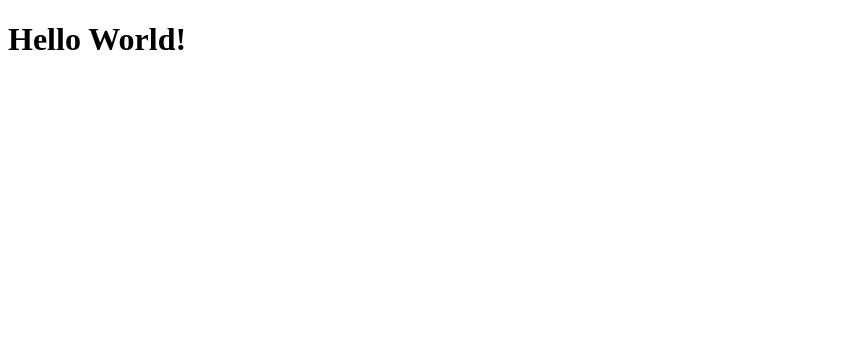
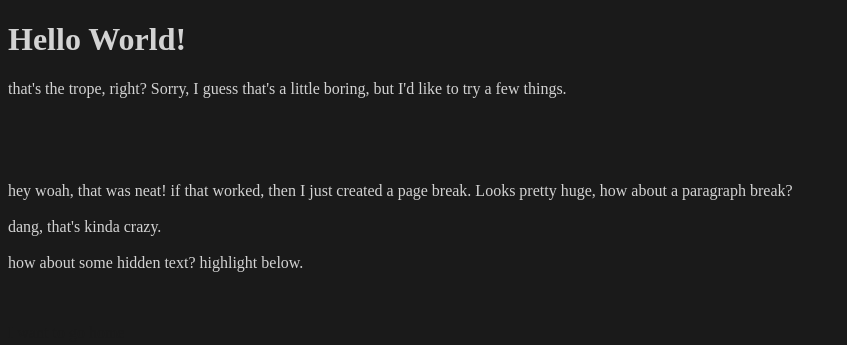
Before and after one commit to Seykoya/html-syntax-assignment-1, a plain HTML site: page index.html in a window 1280 px wide. Shown: the whole page, without its empty margins (0-847 px from the left). Drawn offline with Linux system fonts and the light colour scheme.

Commit message:
added content and updated style sheet

```diff
--- a/index.html
+++ b/index.html
@@ -11,7 +11,11 @@
     <header>
       <h1 class="main-heading">Hello World!</h1>
     </header>
-    <p></p>
+    <p>that's the trope, right? Sorry, I guess that's a little boring, but I'd like to try a few things.</p>
+    <p style="page-break-after: always;">&nbsp;</p>
+    <p style="page-break-before: always;">&nbsp;</p>
+    <p>hey woah, that was neat! if that worked, then I just created a page break. Looks pretty huge, how about a paragraph break? <br><br> dang, that's kinda crazy. <br><br> how about some hidden text? highlight below.</p>
+    <p class="hidden"><br><br>I want to go home</p>
   </main>
 </body>
 </html>
--- a/style.css
+++ b/style.css
@@ -0,0 +1,20 @@
+.main-heading {
+  color: lightgray
+}
+
+section {
+  margin: 12px;
+  padding: 8px;
+}
+
+p {
+  color: lightgrey
+}
+
+body {
+  background-color: #1A1A1A;
+}
+
+.hidden {
+  color: #1A1A1A
+}
```
